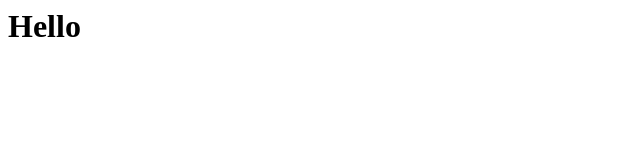
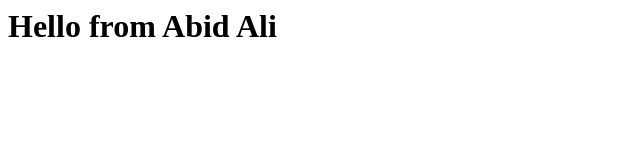
Before and after one commit to microabid/skills-code-with-codespaces, a plain HTML site: page index.html in a window 1280 px wide. Shown: the whole page, without its empty margins (0-640 px from the left). Drawn offline with Linux system fonts and the light colour scheme.

Commit message:
Adding name from codespace!

```diff
--- a/index.html
+++ b/index.html
@@ -1,3 +1,3 @@
 <html>
-  <h1>Hello</h1>
+  <h1>Hello from Abid Ali</h1>
 </html>
```
